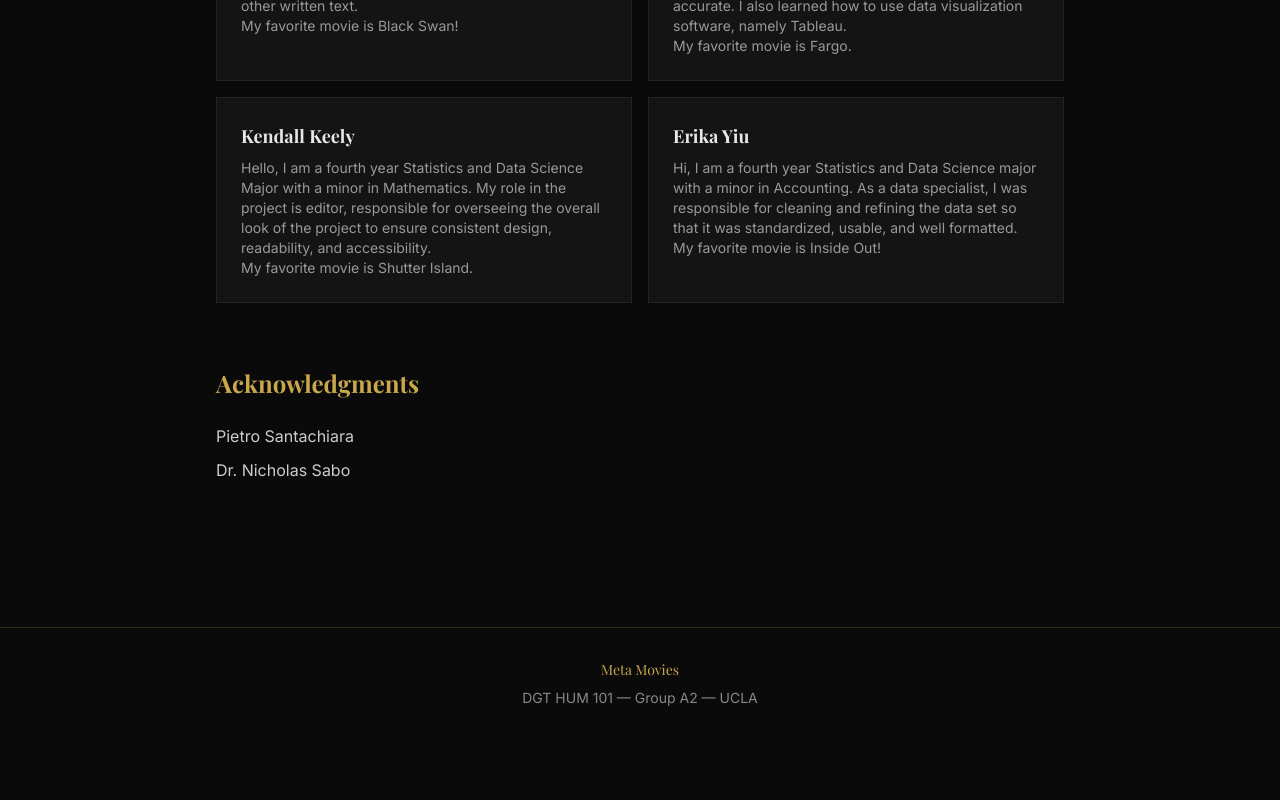
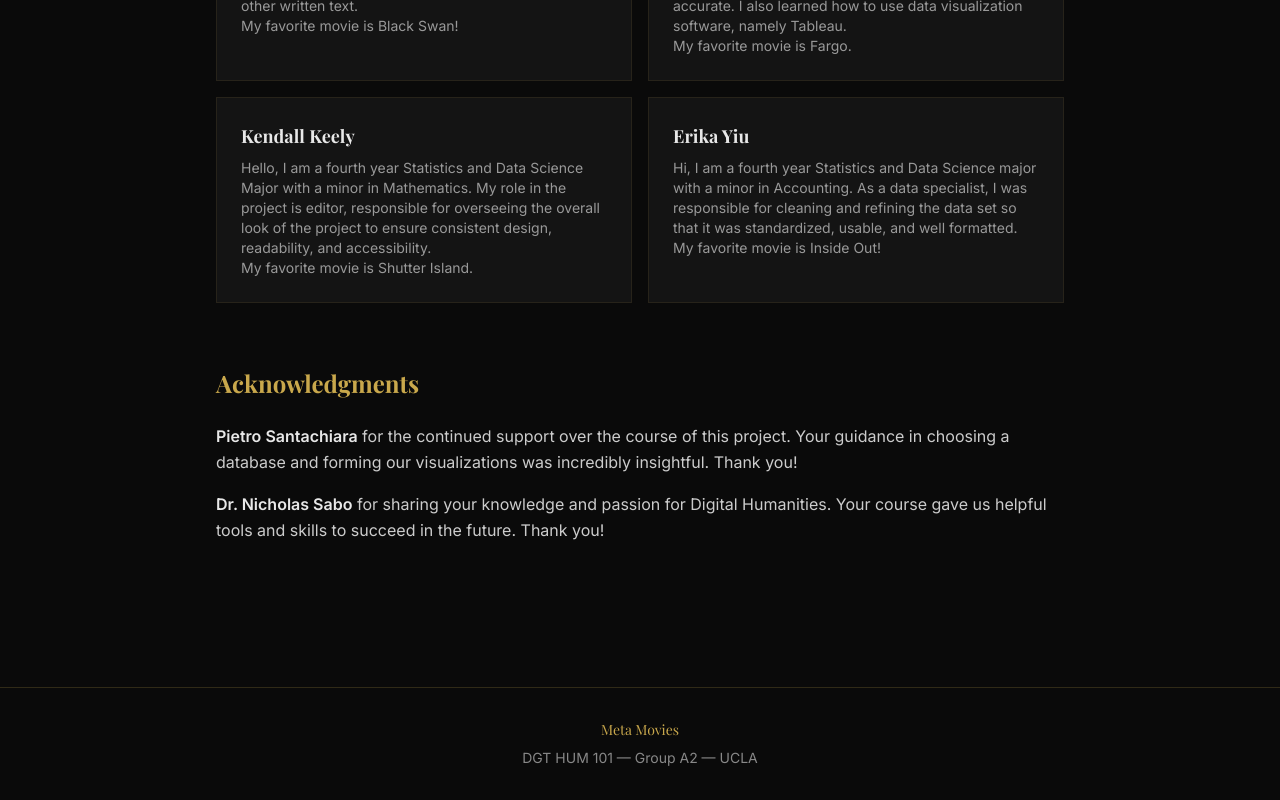
Before and after one commit to 3eif/meta-movies, a Next.js app: page /about in a window 1280 px wide. Shown: the part 1300-2100 px from the top of the page. Before the commit the page ends 2040 px from the top, so only its background shows below. Built offline with nearby package versions, Linux system fonts and the light colour scheme; a web font is replaced by a local one.

Commit message:
Update acknowledgements with full thank you messages

```diff
--- a/src/app/about/page.tsx
+++ b/src/app/about/page.tsx
@@ -69,9 +69,9 @@ export default function About() {
         <h2 className="text-2xl font-bold text-[#c9a84c] mb-6">
           Acknowledgments
         </h2>
-        <ul className="text-[#ccc] leading-relaxed space-y-2">
-          <li>Pietro Santachiara</li>
-          <li>Dr. Nicholas Sabo</li>
+        <ul className="text-[#ccc] leading-relaxed space-y-4">
+          <li><span className="text-[#e8e8e8] font-semibold">Pietro Santachiara</span> for the continued support over the course of this project. Your guidance in choosing a database and forming our visualizations was incredibly insightful. Thank you!</li>
+          <li><span className="text-[#e8e8e8] font-semibold">Dr. Nicholas Sabo</span> for sharing your knowledge and passion for Digital Humanities. Your course gave us helpful tools and skills to succeed in the future. Thank you!</li>
         </ul>
       </section>
     </div>
```
